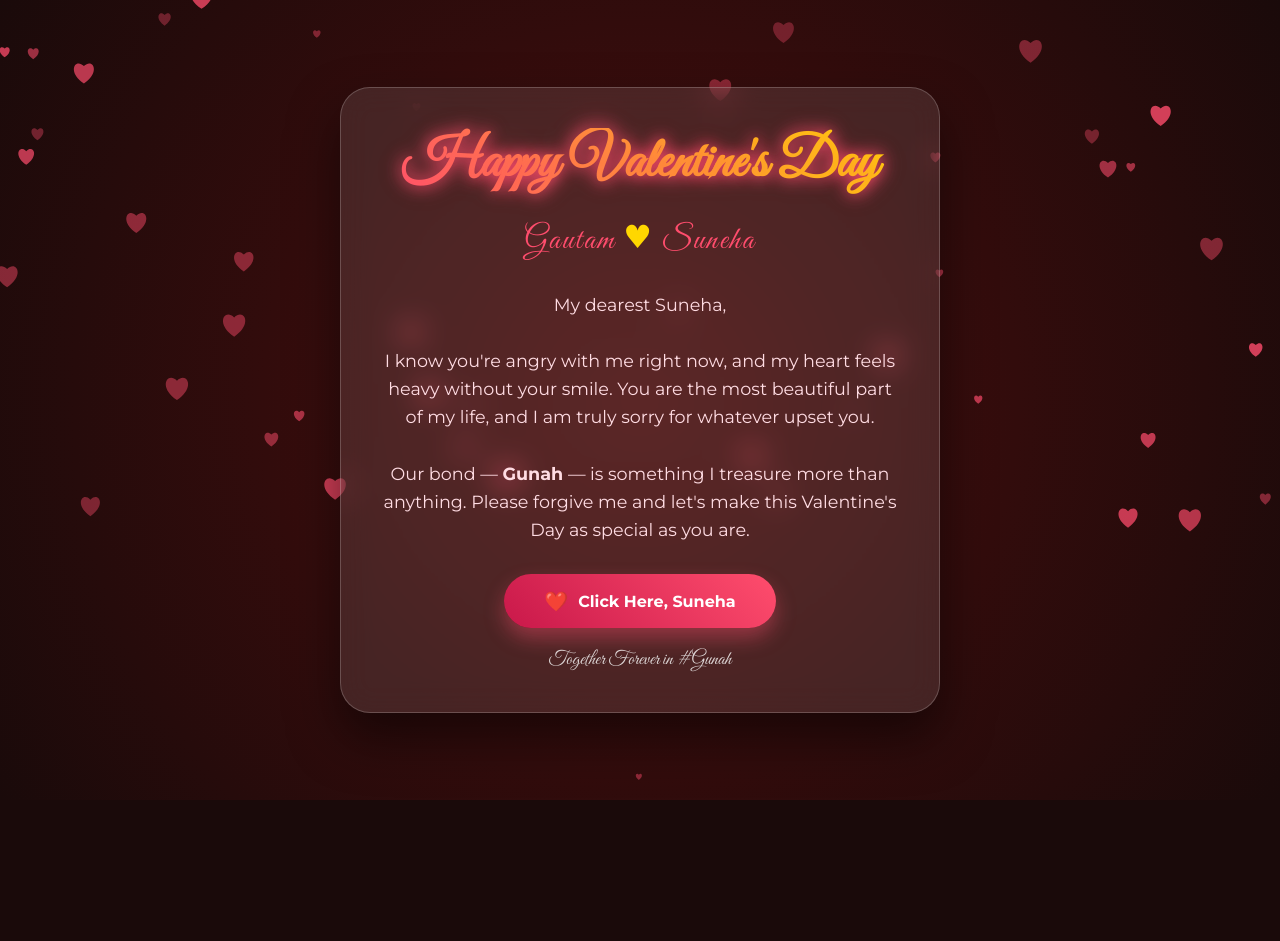
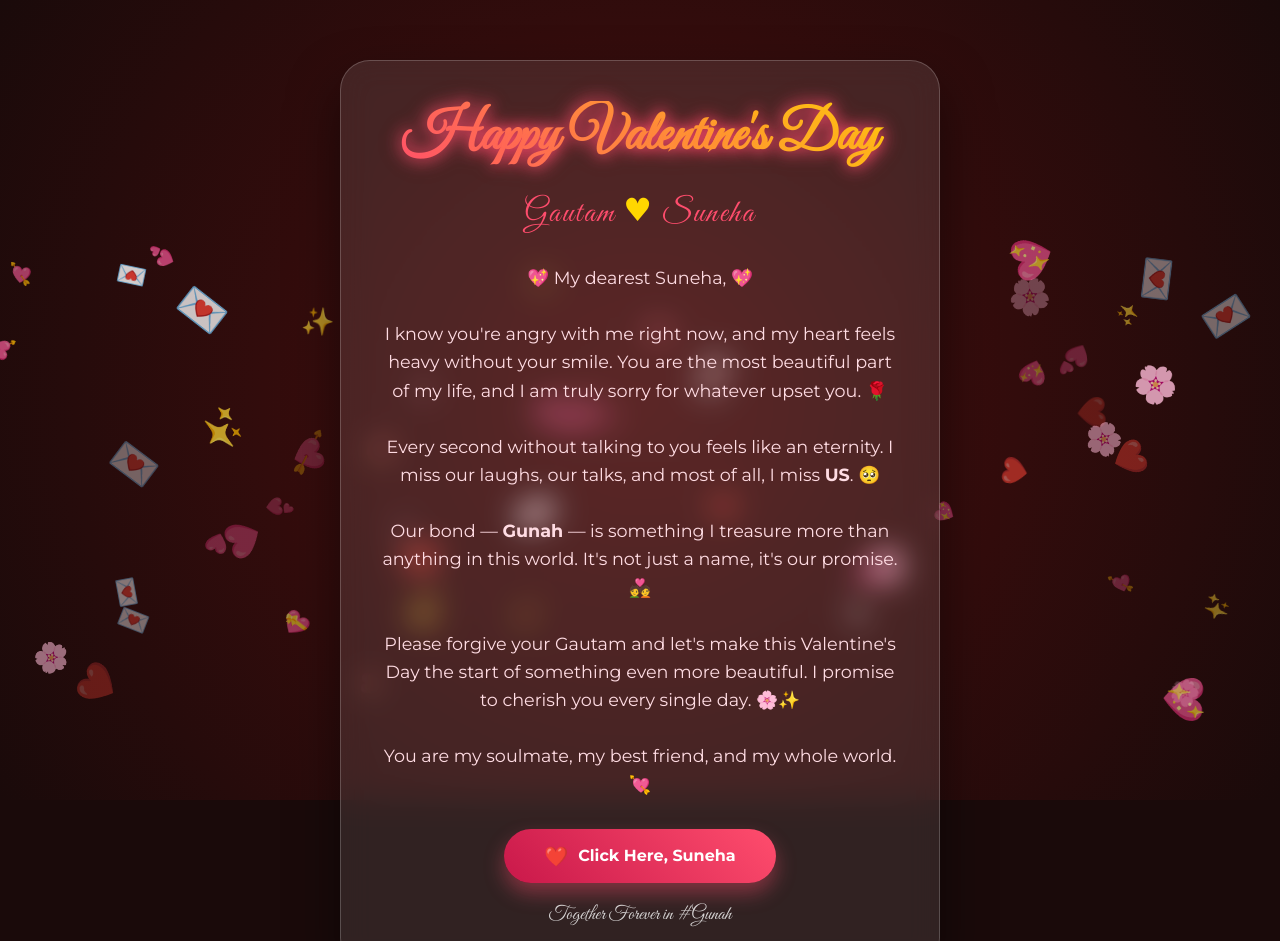
Before and after one commit to Piyushsharma95/Gotu-sneha, a plain HTML site: page index.html in a window 1280 px wide. Shown: the top 941 px of the page. Before the commit the page ends 800 px from the top, so only its background shows below. Drawn offline with Linux system fonts and the light colour scheme.

Commit message:
Enhance romantic aesthetics and add love emojis

```diff
--- a/index.html
+++ b/index.html
@@ -63,13 +63,21 @@
         </div>
 
         <div class="message">
-            <p>My dearest Suneha,</p>
+            <p>💖 My dearest Suneha, 💖</p>
             <br>
             <p>I know you're angry with me right now, and my heart feels heavy without your smile. You are the most
-                beautiful part of my life, and I am truly sorry for whatever upset you.</p>
+                beautiful part of my life, and I am truly sorry for whatever upset you. 🌹</p>
             <br>
-            <p>Our bond — <strong>Gunah</strong> — is something I treasure more than anything. Please forgive me and
-                let's make this Valentine's Day as special as you are.</p>
+            <p>Every second without talking to you feels like an eternity. I miss our laughs, our talks, and most of
+                all, I miss <strong>US</strong>. 🥺</p>
+            <br>
+            <p>Our bond — <strong>Gunah</strong> — is something I treasure more than anything in this world. It's not
+                just a name, it's our promise. 💑</p>
+            <br>
+            <p>Please forgive your Gautam and let's make this Valentine's Day the start of something even more
+                beautiful. I promise to cherish you every single day. 🌸✨</p>
+            <br>
+            <p>You are my soulmate, my best friend, and my whole world. 💘</p>
         </div>
 
         <button class="heart-button" id="mainBtn">
--- a/script.js
+++ b/script.js
@@ -19,35 +19,39 @@ resize();
 
 const hearts = [];
 
+const emojis = ['❤️', '💖', '💝', '💘', '💕', '✨', '🌸', '💌'];
+
 class Heart {
     constructor() {
         this.reset();
     }
     reset() {
         this.x = Math.random() * canvas.width;
-        this.y = canvas.height + 20;
-        this.size = Math.random() * 15 + 5;
-        this.speed = Math.random() * 2 + 1;
-        this.opacity = Math.random() * 0.5 + 0.3;
+        this.y = canvas.height + 50;
+        this.size = Math.random() * 25 + 15;
+        this.speed = Math.random() * 1.5 + 0.5;
+        this.opacity = Math.random() * 0.6 + 0.2;
         this.angle = Math.random() * Math.PI * 2;
-        this.wave = Math.random() * 2;
+        this.wave = Math.random() * 1.5;
+        this.emoji = emojis[Math.floor(Math.random() * emojis.length)];
+        this.rotation = Math.random() * 0.1 - 0.05;
+        this.currRotation = Math.random() * Math.PI * 2;
     }
     update() {
         this.y -= this.speed;
         this.x += Math.sin(this.angle) * this.wave;
         this.angle += 0.02;
-        if (this.y < -20) this.reset();
+        this.currRotation += this.rotation;
+        if (this.y < -50) this.reset();
     }
     draw() {
-        ctx.fillStyle = `rgba(255, 77, 109, ${this.opacity})`;
-        ctx.beginPath();
-        const x = this.x;
-        const y = this.y;
-        const s = this.size;
-        ctx.moveTo(x, y);
-        ctx.bezierCurveTo(x - s / 2, y - s / 2, x - s, y + s / 3, x, y + s);
-        ctx.bezierCurveTo(x + s, y + s / 3, x + s / 2, y - s / 2, x, y);
-        ctx.fill();
+        ctx.save();
+        ctx.globalAlpha = this.opacity;
+        ctx.font = `${this.size}px serif`;
+        ctx.translate(this.x, this.y);
+        ctx.rotate(this.currRotation);
+        ctx.fillText(this.emoji, -this.size / 2, this.size / 2);
+        ctx.restore();
     }
 }
 
--- a/style.css
+++ b/style.css
@@ -17,12 +17,16 @@
 body {
     background: var(--dark-bg);
     font-family: 'Great Vibes', cursive;
-    height: 100vh;
-    overflow: hidden;
+    min-height: 100vh;
+    overflow-y: auto;
+    overflow-x: hidden;
+    scroll-behavior: smooth;
     display: flex;
+    flex-direction: column;
     justify-content: center;
     align-items: center;
     color: white;
+    padding: 60px 20px;
 }
 
 #bg-gradient {
```
